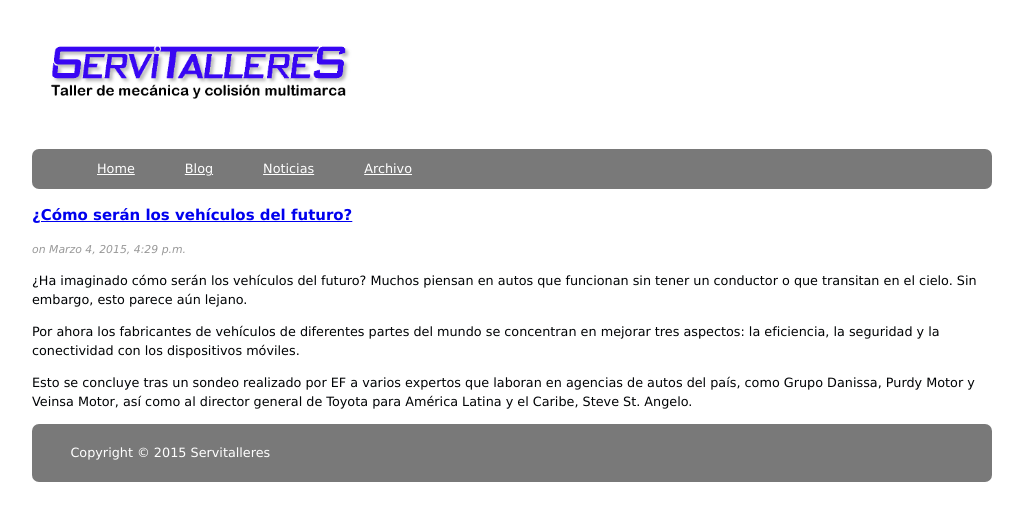
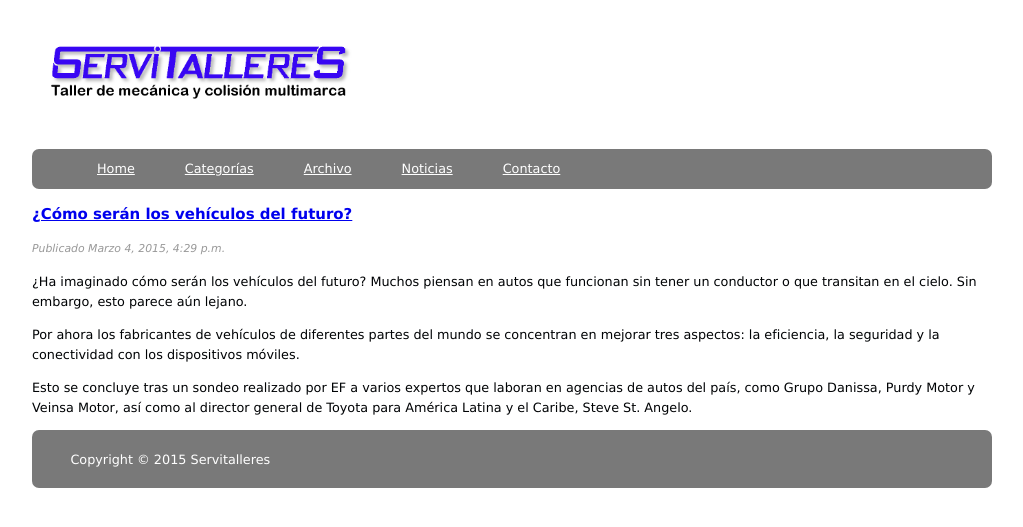
Before and after one commit to ogonzalez29/Mysite, a Django app: page /blog/1 in a window 1280 px wide. Shown: the top 527 px of the page, without its empty margins (128-1151 px from the left). Run offline with Django 3.2, Linux system fonts and the light colour scheme; data comes from the database, SQL or seed files in the repository; parts of the project's set-up code (start-up, migrations or seed data) failed here and were passed over.

Commit message:
Add css format

```diff
--- a/blog/templates/post.html
+++ b/blog/templates/post.html
@@ -13,26 +13,33 @@
         <a href="/"><img src="/static/img/logoservitalleres.jpg" width="700" height="144"></a>
         <nav><ul>
             <li><a href='/'>Home</a></li>
-            <li><a href='/blog/'>Blog</a></li>
+            <li><a href='/blog/'>Categorías</a></li>
+            <li><a href='/blog/archives/'>Archivo</a></li>
             <li><a href='/blog/latestnews/'>Noticias</a></li>
-            <li><a href='/blog/latestnews/'>Archivo</a></li>
+            <li><a href='/blog/latestnews/'>Contacto</a></li>
+        </ul></nav>
 
         </ul></nav>
     </header>
 {% block content %}
-
-<h3><a href="/blog/{{post.id}}">{{ post.title }}</a></h3>
-<p class = "postInfo">
-	on {{ post.date }}
-</p>
-
-<div class = "post_body">
-	{{ post.body|safe|linebreaks}}
-	{{ showimage.pilImage }}
+<div class="mainContent">
+    <div class ="postContent">
+        <article class="typicalArticle">
+            <header>
+                <h3><a href="/blog/{{post.id}}">{{ post.title }}</a></h3>
+            </header>
+            <footer>
+                <p class = 'postInfo'>Publicado {{ post.date }}</p>
+            </footer>
+            <content>
+                <p> {{ post.body|safe|linebreaks}} </p>
+            </content>
+        </article>
+    </div>
 </div>
 {% endblock %}
 <footer class="mainFooter">
         <p> Copyright &copy; 2015 Servitalleres</p>
-    </footer>
+</footer>
 </body>
 </html>
```
